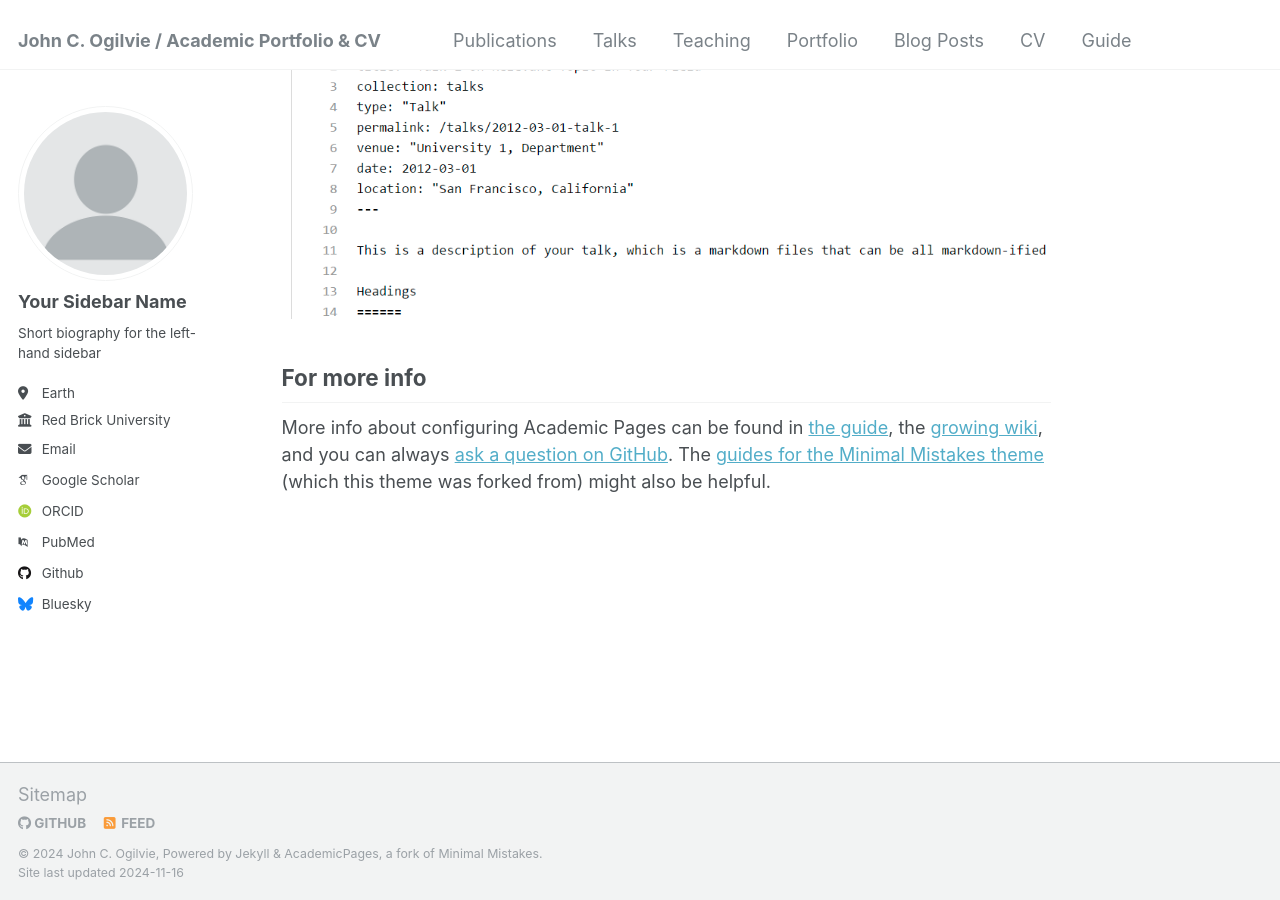
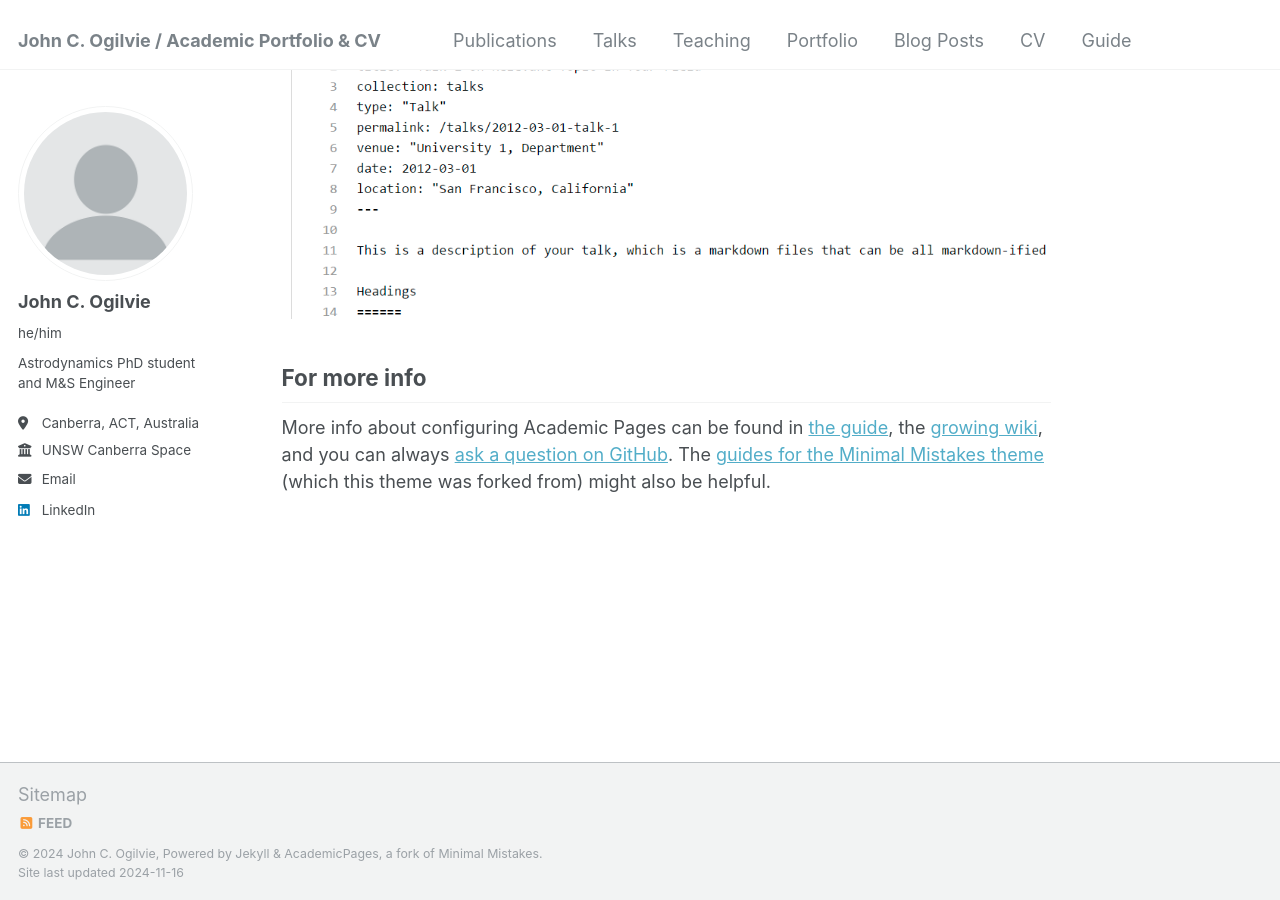
Before and after one commit to JohnCOgilvie/johncogilvie.github.io, a Jekyll site: the page built from _pages/about.md, in a window 1280 px wide and 900 px high, scrolled down 2643 px. Built offline with Jekyll 4.4.1, drawn with Linux system fonts in a browser that asks for light colours; some web fonts are replaced.

Commit message:
Update _config.yml

```diff
--- a/_config.yml
+++ b/_config.yml
@@ -11,7 +11,7 @@ locale                   : "en-AUS"
 title                    : "John C. Ogilvie / Academic Portfolio & CV"
 title_separator          : "-"
 name                     : &name "John C. Ogilvie"
-description              : &description "personal description"
+description              : &description "Student researcher in astrodynamics and spacecraft trajectory design for cislunar missions, and Modelling & Simulation Engineer at Shoal Group."
 url                      : https://johncogilvie.github.io # the base hostname & protocol for your site e.g. "https://[your GitHub username].github.io"
 baseurl                  : "" # the subpath of your site, e.g. "/blog"
 repository               : "JohnCOgilvie/johncogilvie.github.io"
@@ -22,21 +22,21 @@ repository               : "JohnCOgilvie/johncogilvie.github.io"
 author:
   # Biographic information
   avatar           : "profile.png"
-  name             : "Your Sidebar Name"
-  pronouns         : # example: "she/her"
-  bio              : "Short biography for the left-hand sidebar"
-  location         : "Earth"
-  employer         : "Red Brick University"
+  name             : "John C. Ogilvie"
+  pronouns         : "he/him"
+  bio              : "Astrodynamics PhD student and M&S Engineer"
+  location         : "Canberra, ACT, Australia"
+  employer         : "UNSW Canberra Space"
   uri              : # URL
-  email            : "none@example.org"
+  email            : "john.ogilvie@unsw.edu.au"
 
   # Academic websites
   arxiv            : # URL - Update with the correct link to your profile
-  googlescholar    : "https://scholar.google.com/citations?user=PS_CX0AAAAAJ"
+  googlescholar    : #"https://scholar.google.com/citations?user=PS_CX0AAAAAJ"
   impactstory      : # URL
-  orcid            : "http://orcid.org/yourorcidurl"
+  orcid            : #"http://orcid.org/yourorcidurl"
   semantic         : # URL
-  pubmed           : "https://www.ncbi.nlm.nih.gov/pubmed/?term=john+snow"
+  pubmed           : #"https://www.ncbi.nlm.nih.gov/pubmed/?term=john+snow"
   researchgate     : # URL
   scopus           : # URL
 
@@ -44,12 +44,12 @@ author:
   bitbucket        : # Username - Update with your username on the site
   codepen          : # Username
   dribbble         : # Username
-  github           : "academicpages"
+  github           : #"academicpages"
   kaggle           : # Username
   stackoverflow    : # User number or user number and name (i.e., use "1" or "1/jeff-atwood")
 
   # Social media
-  bluesky          : "bsky.app" # Replace this with you Bluesky username
+  bluesky          : # Replace this with you Bluesky username
   facebook         : # Username
   flickr           : # Username
   foursquare       : # Username
@@ -58,7 +58,7 @@ author:
   keybase          : # Username
   instagram        : # Username
   lastfm           : # Username
-  linkedin         : # Username
+  linkedin         : "johnogilvie5446"
   mastodon         : # URL
   medium           : # URL
   pinterest        : # Username
```
